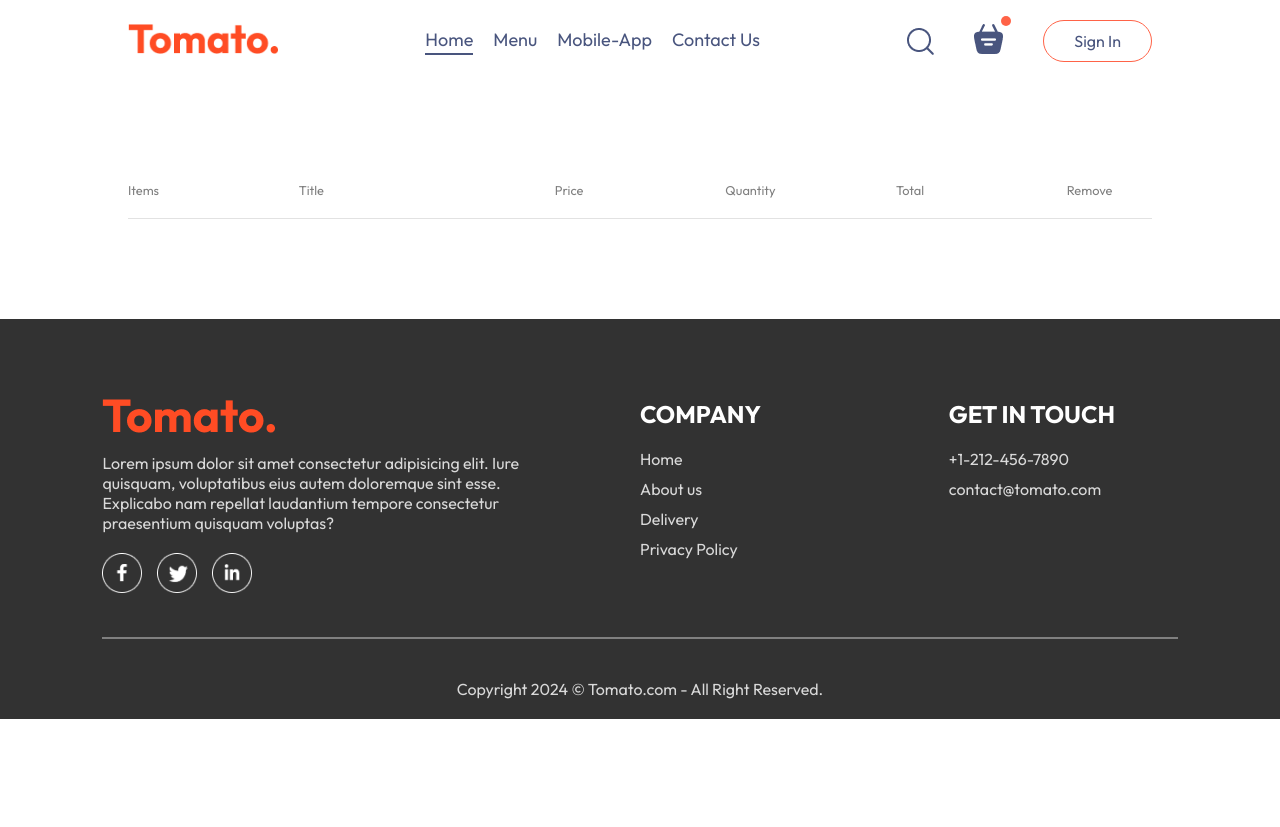
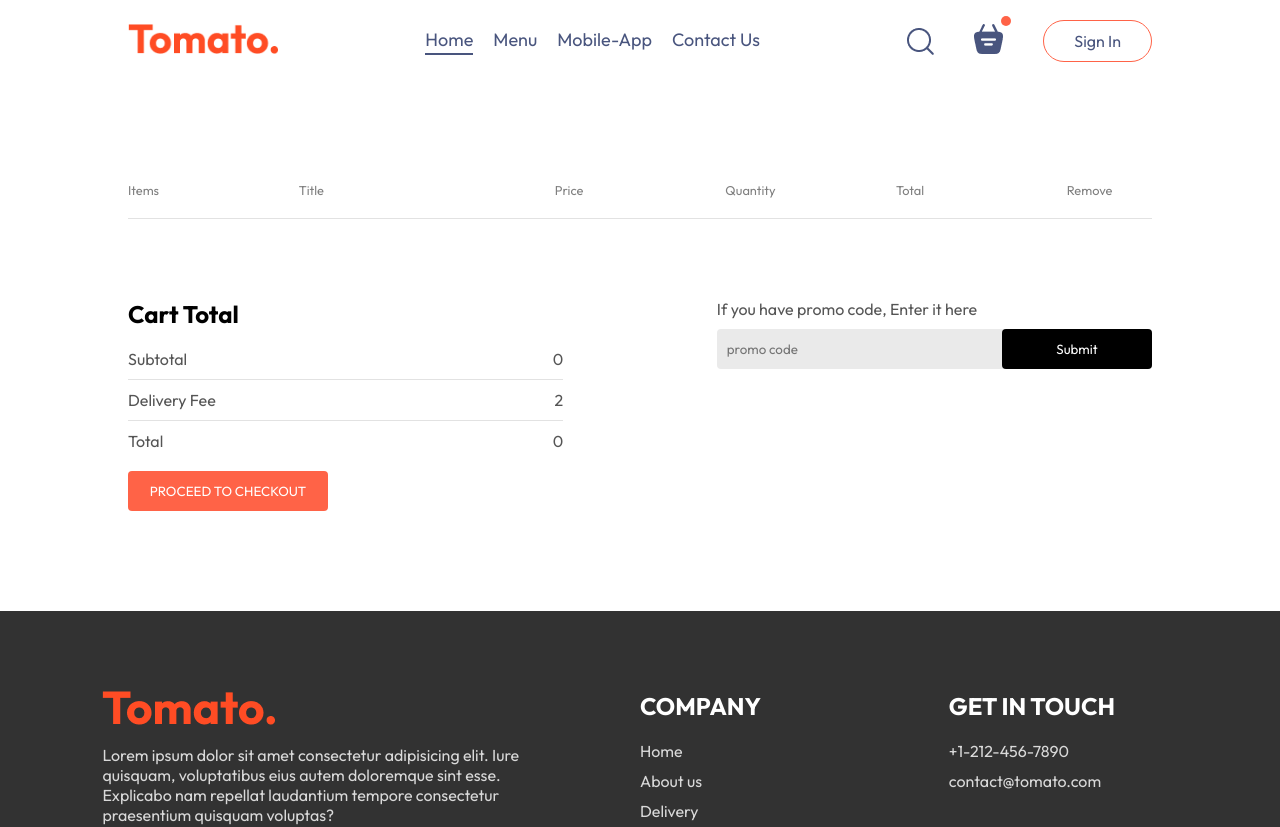
Before and after one commit to 45Aditya/FoodieExpress, a React (Vite) app in the folder frontend/: page /cart in a window 1280 px wide. Shown: the top 827 px of the page. Before the commit the page ends 800 px from the top, so only its background shows below. Built offline with nearby package versions, Linux system fonts and the light colour scheme.

Commit message:
cart page

```diff
--- a/frontend/src/pages/Cart/Cart.css
+++ b/frontend/src/pages/Cart/Cart.css
@@ -28,3 +28,72 @@
 .cart-items-items .cross{
     cursor: pointer;
 }
+
+.cart-bottom {
+    margin-top: 80px;
+    display: flex;
+    justify-content: space-between;
+    gap: max(12vw, 20px);
+}
+
+.cart-total{
+    flex: 1;
+    display: flex;
+    flex-direction: column;
+    gap: 20px;
+}
+
+.cart-total-details{
+    display: flex;
+    justify-content: space-between;
+    color: #555;
+}
+
+.cart-total hr{
+    margin: 10px 0;
+}
+
+.cart-total button{
+    cursor: pointer;
+    border: none;
+    background-color: tomato;
+    width: max(15vw, 200px);
+    padding: 12px 0;
+    color: white;
+    border-radius: 4px;
+}
+
+.cart-promocode{
+    flex: 1;
+}
+
+.cart-promocode p{
+    color: #555;
+}
+
+.cart-promocode-input{
+    margin-top: 10px;
+    display: flex;
+    justify-content: space-between;
+    align-items: center;
+    background-color: #eaeaea;
+    border-radius: 4px;
+}
+
+.cart-promocode-input input{
+    background: transparent;
+    border: none;
+    outline: none;
+    padding-left: 10px;
+    cursor: text;
+}
+
+.cart-promocode-input button{
+    width: max(10vw, 150px);
+    padding: 12px 5px;
+    background-color: black;
+    border: none;
+    color: white;
+    border-radius: 4px;
+    cursor: pointer;
+}
--- a/frontend/src/pages/Cart/Cart.jsx
+++ b/frontend/src/pages/Cart/Cart.jsx
@@ -37,6 +37,37 @@ const Cart = () => {
             }
         })}
       </div>
+      <div className='cart-bottom'>
+        <div className="cart-total">
+          <h2>Cart Total</h2>
+          <div>
+            <div className="cart-total-details">
+              <p>Subtotal</p>
+              <p>{0}</p>
+            </div>
+            <hr />
+            <div className="cart-total-details">
+              <p>Delivery Fee</p>
+              <p>{2}</p>
+            </div>
+            <hr />
+            <div className="cart-total-details">
+              <p>Total</p>
+              <p>{0}</p>
+            </div>
+          </div>
+          <button>PROCEED TO CHECKOUT</button>
+        </div>
+        <div className="cart-promocode">
+          <div>
+            <p>If you have promo code, Enter it here</p>
+            <div className="cart-promocode-input">
+              <input type="text" placeholder='promo code'/>
+              <button>Submit</button>
+            </div>
+          </div>
+        </div>
+      </div>
     </div>
   )
 }
```
